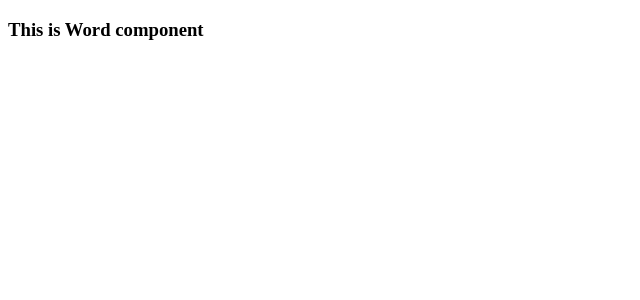
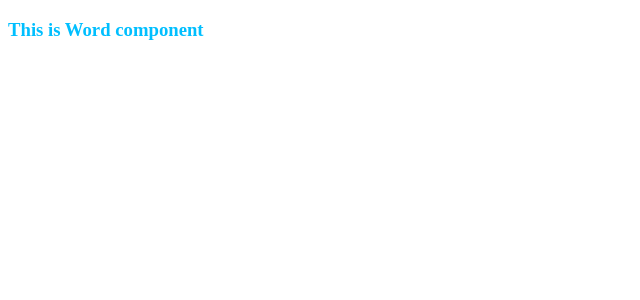
Before and after one commit to ngoviet169/learnAngular, an Angular app: page / in a window 1280 px wide. Shown: the top 300 px of the page, without its empty margins (0-640 px from the left). Built offline with nearby package versions, Linux system fonts and the light colour scheme.

Commit message:
bai 4 tao component don gian

```diff
--- /dev/null
+++ b/src/app/word.component.css
@@ -0,0 +1,3 @@
+h3 {
+    color: deepskyblue;
+}
--- /dev/null
+++ b/src/app/word.component.html
@@ -0,0 +1 @@
+<h3>This is Word component</h3>
--- a/src/app/word.component.ts
+++ b/src/app/word.component.ts
@@ -1,8 +1,9 @@
 import { Component } from '@angular/core';
 
 @Component({
-    template: '<h3>This is Word component</h3>',
-    selector: 'app-word'
+    templateUrl: 'word.component.html',
+    selector: 'app-word',
+    styleUrls: ['word.component.css']
 })
 
 export class WordComponent {}
```
